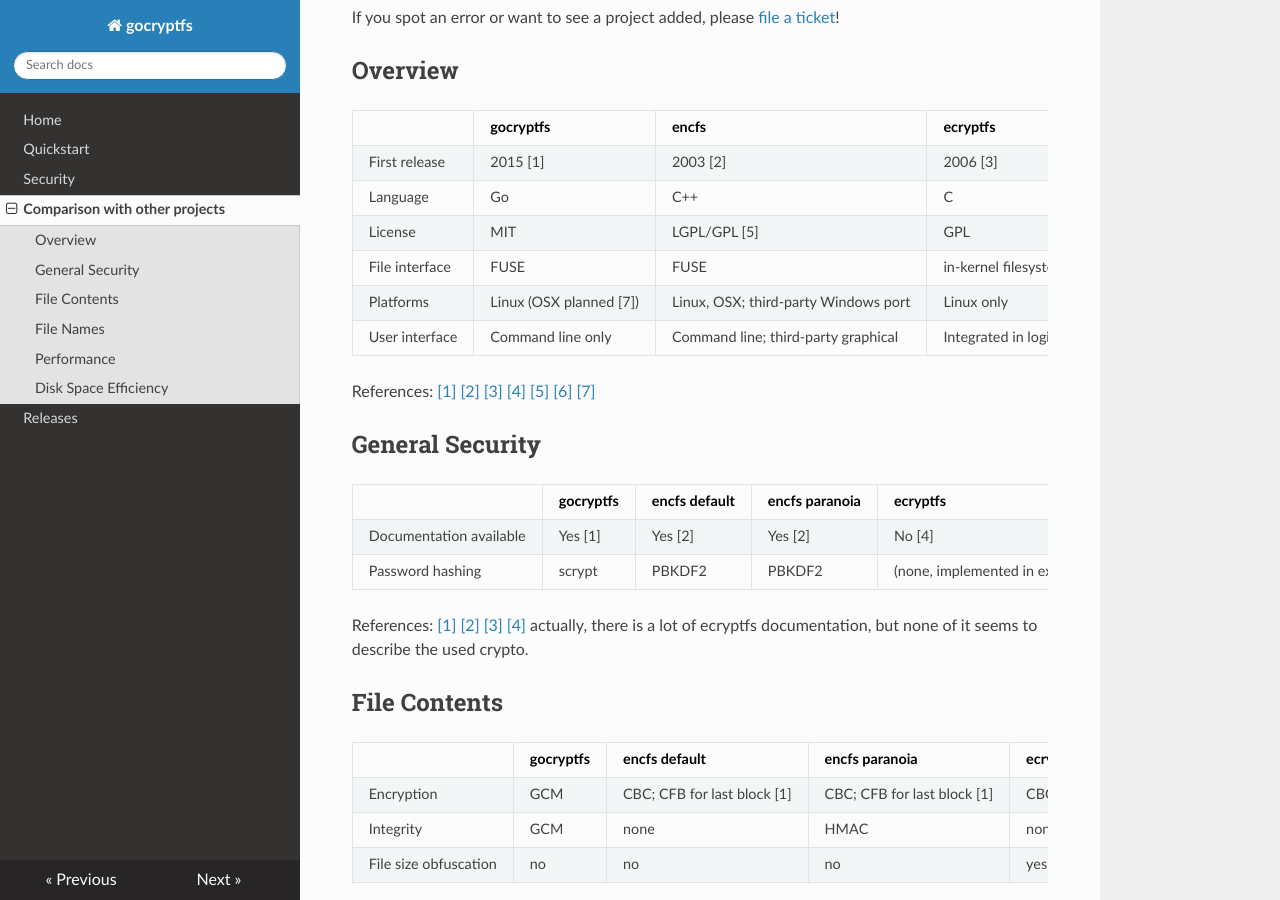
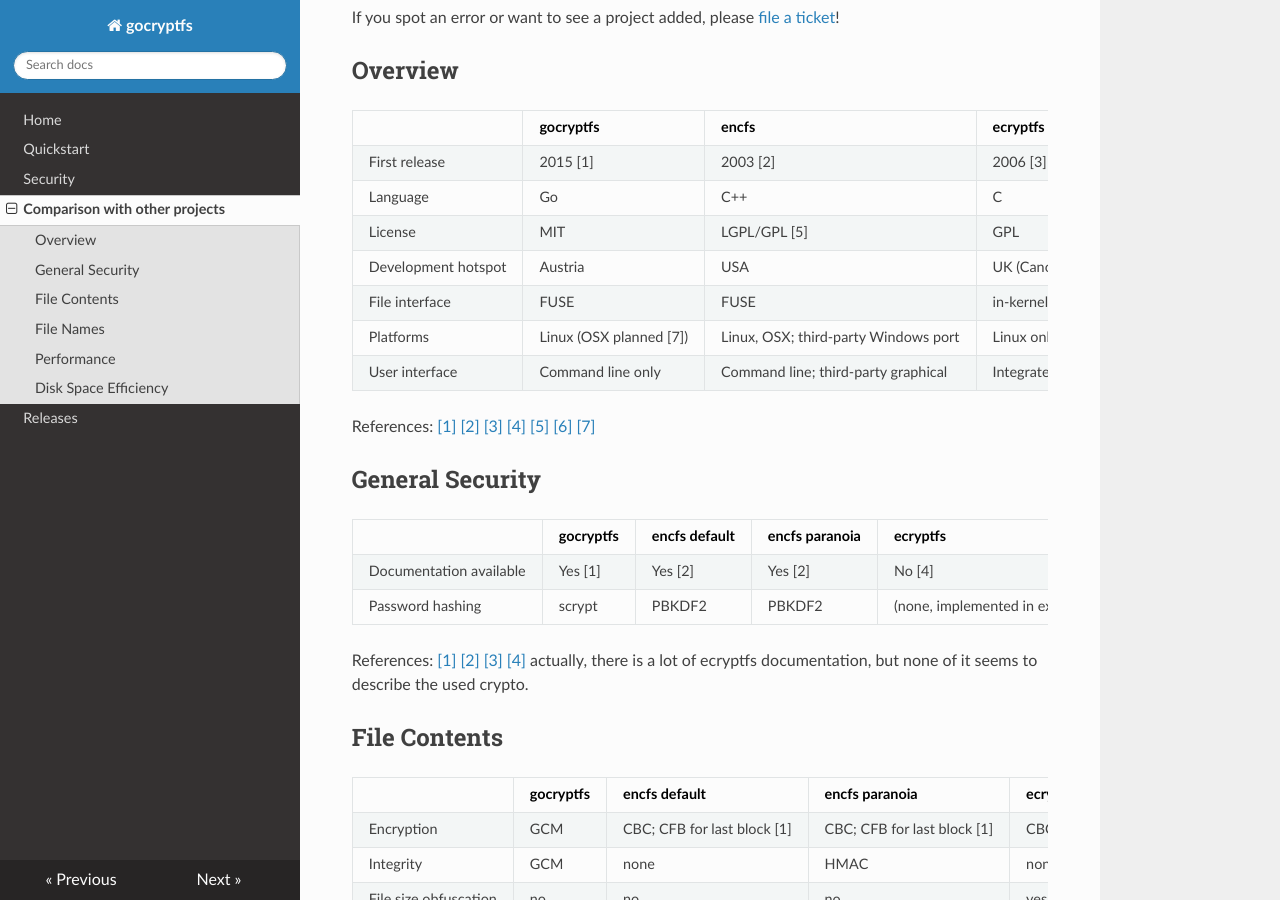
Before and after one commit to rfjakob/gocryptfs-website, an MkDocs documentation site: the page built from docs/comparison.md, in a window 1280 px wide and 900 px high, scrolled down 346 px. Built offline with MkDocs 1.6.1, drawn with Linux system fonts in a browser that asks for light colours; nearby versions of some CDN libraries; old or Windows-style settings are respelled for this version of MkDocs.

Commit message:
comparison: add "development hotspot" info

```diff
--- a/docs/comparison.md
+++ b/docs/comparison.md
@@ -15,14 +15,16 @@ If you spot an error or want to see a project added, please
 Overview
 --------
 
-|                |        gocryptfs        |                encfs                 |           ecryptfs          |     cryptomator     |
-| -------------- | ----------------------- | ------------------------------------ | --------------------------- | ------------------- |
-| First release  | 2015 [1]                | 2003 [2]                             | 2006 [3]                    | 2014 [4]            |
-| Language       | Go                      | C++                                  | C                           | Java                |
-| License        | MIT                     | LGPL/GPL [5]                         | GPL                         | Apache/BSD/MIT [6]  |
-| File interface | FUSE                    | FUSE                                 | in-kernel filesystem        | WebDAV              |
-| Platforms      | Linux (OSX planned [7]) | Linux, OSX; third-party Windows port | Linux only                  | Linux, OSX, Windows |
-| User interface | Command line only       | Command line; third-party graphical  | Integrated in login process | Graphical only      |
+|                     |        gocryptfs        |                encfs                 |           ecryptfs          |     cryptomator     |
+| ------------------- | ----------------------- | ------------------------------------ | --------------------------- | ------------------- |
+| First release       | 2015 [1]                | 2003 [2]                             | 2006 [3]                    | 2014 [4]            |
+| Language            | Go                      | C++                                  | C                           | Java                |
+| License             | MIT                     | LGPL/GPL [5]                         | GPL                         | Apache/BSD/MIT [6]  |
+| Development hotspot | Austria                 | USA                                  | UK (Canonical Ltd)          | Germany             |
+| File interface      | FUSE                    | FUSE                                 | in-kernel filesystem        | WebDAV              |
+| Platforms           | Linux (OSX planned [7]) | Linux, OSX; third-party Windows port | Linux only                  | Linux, OSX, Windows |
+| User interface      | Command line only       | Command line; third-party graphical  | Integrated in login process | Graphical only      |
+
 
 References:
 [[1]](https://github.com/rfjakob/gocryptfs/releases/tag/v0.1)
```
